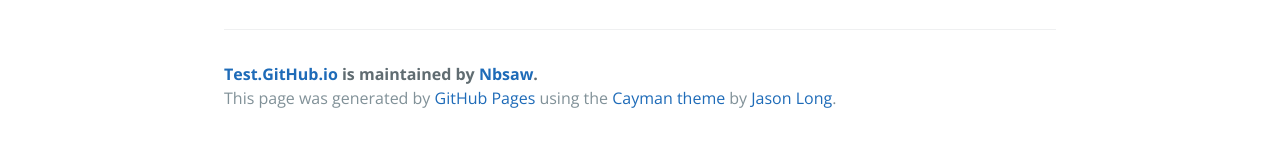
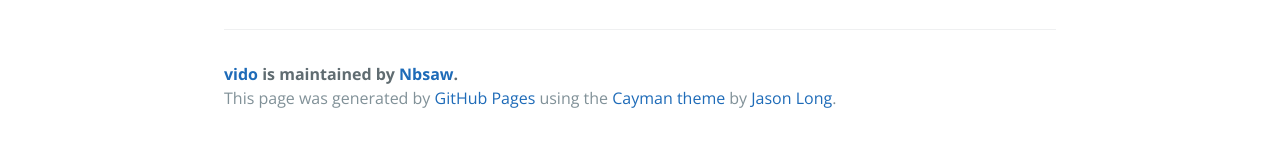
Before and after one commit to yuxino/vido, a plain HTML site: page index.html in a window 1280 px wide. Shown: the part 784-926 px from the top of the page. Drawn offline with nearby package versions, Linux system fonts and the light colour scheme.

Commit message:
Update index.html

```diff
--- a/index.html
+++ b/index.html
@@ -40,7 +40,7 @@
             <div id="V-Video" class="v-video"></div>
         </div>
         <footer class="site-footer">
-            <span class="site-footer-owner"><a href="https://github.com/Nbsaw/test.github.io">Test.GitHub.io</a> is maintained by <a href="https://github.com/Nbsaw">Nbsaw</a>.</span>
+            <span class="site-footer-owner"><a href="https://github.com/Nbsaw/test.github.io">vido</a> is maintained by <a href="https://github.com/Nbsaw">Nbsaw</a>.</span>
             <span class="site-footer-credits">This page was generated by <a href="https://pages.github.com">GitHub Pages</a> using the <a href="https://github.com/jasonlong/cayman-theme">Cayman theme</a> by <a href="https://twitter.com/jasonlong">Jason Long</a>.</span>
         </footer>
     </section>
```
